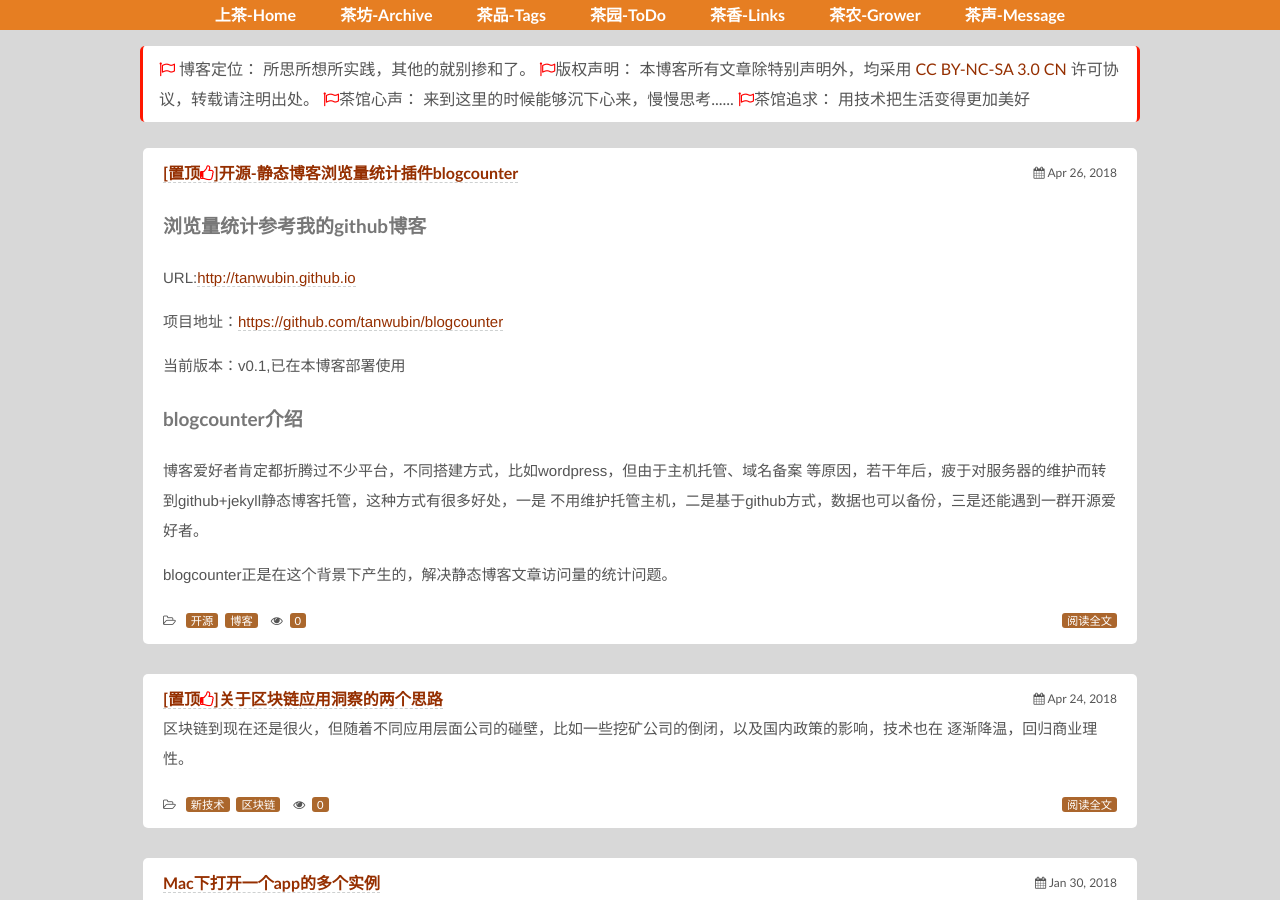
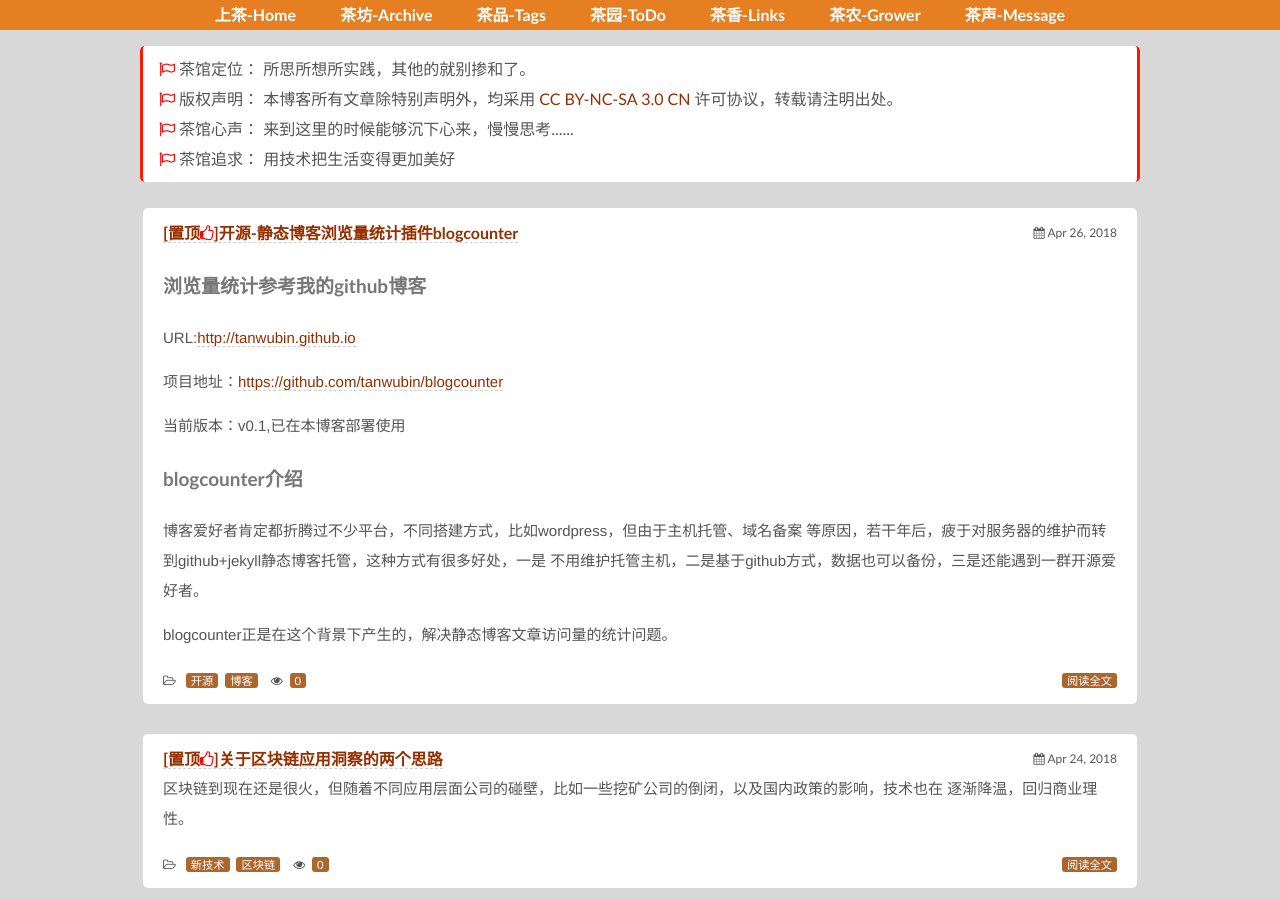
Before and after one commit to fk1091889767/tanwubin.github.io, a Jekyll site: the page built from index.html, in a window 1280 px wide and 900 px high. Built offline with Jekyll 4.4.1, drawn with Linux system fonts in a browser that asks for light colours; nearby versions of some CDN libraries.

Commit message:
说明格式调整

```diff
--- a/_includes/themes/effector-wide/authorized.html
+++ b/_includes/themes/effector-wide/authorized.html
@@ -6,14 +6,13 @@
             <strong>本文链接：</strong><a href=" http://tanwubin.github.io{{ page.url }}"> http://tanwubin.github.io{{ page.url }}</a>
         </li>
         -->
-    <li><i class="fa fa-flag-o" style="color:red;"></i>
-        博客定位：
+    <li><i class="fa fa-flag-o" style="color:red;"></i>&nbsp;茶馆定位：
       所思所想所实践，其他的就别掺和了。
-      <i class="fa fa-flag-o" style="color:red;"></i>版权声明：
+      <br><i class="fa fa-flag-o" style="color:red;"></i>&nbsp;版权声明：
       本博客所有文章除特别声明外，均采用 <a href="http://creativecommons.org/licenses/by-nc-sa/3.0/cn/" rel="external nofollow" target="_blank">CC BY-NC-SA 3.0 CN</a> 许可协议，转载请注明出处。
-        <i class="fa fa-flag-o" style="color:red;"></i>茶馆心声：
+        <br><i class="fa fa-flag-o" style="color:red;"></i>&nbsp;茶馆心声：
       来到这里的时候能够沉下心来，慢慢思考......
-        <i class="fa fa-flag-o" style="color:red;"></i>茶馆追求：
+        <br><i class="fa fa-flag-o" style="color:red;"></i>&nbsp;茶馆追求：
       用技术把生活变得更加美好
     </li>
   </ul>
```
